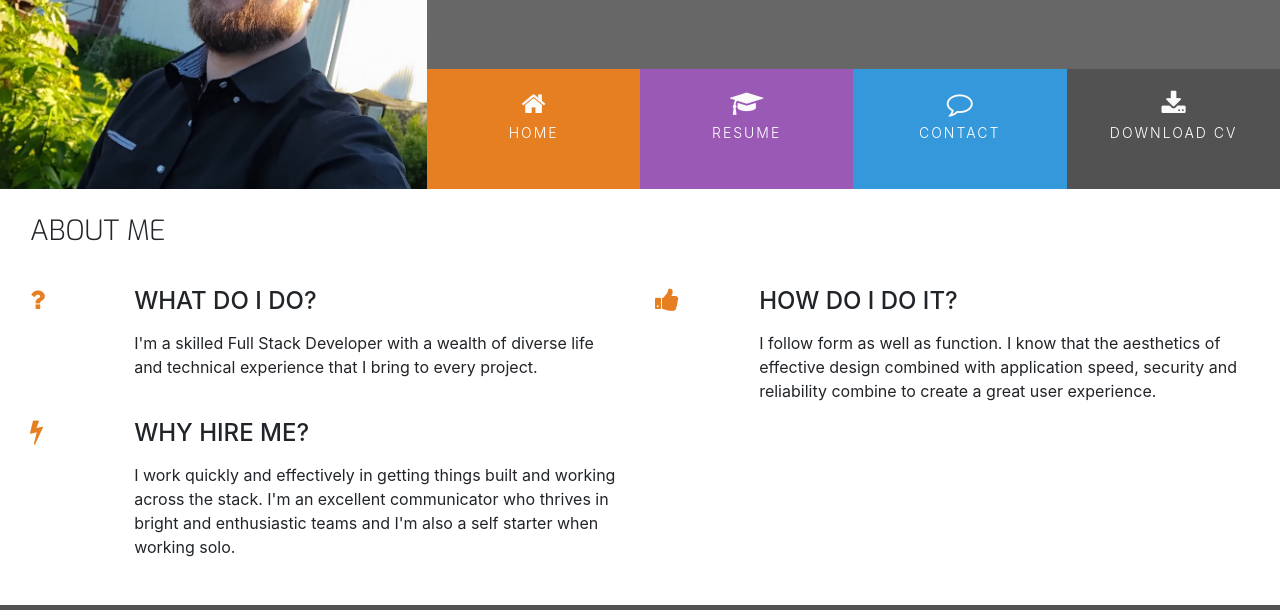
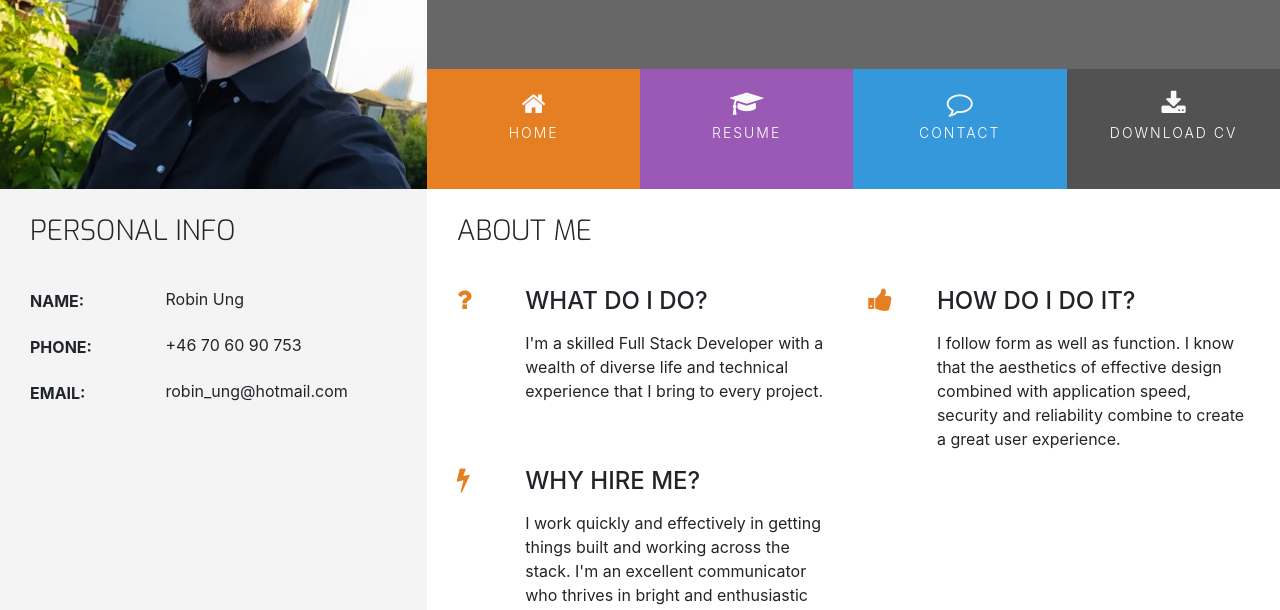
Before and after one commit to NiborGnu/CV-site, a plain HTML site: page index.html in a window 1280 px wide. Shown: the part 180-790 px from the top of the page. Drawn offline with nearby package versions, Linux system fonts and the light colour scheme.

Commit message:
Add personal info section and styling

```diff
--- a/assets/css/style.css
+++ b/assets/css/style.css
@@ -8,6 +8,10 @@
 
 .bg-color-three-reasons {
     background-color: #fff;
+}
+
+.bg-color-personal-info {
+    background-color: #f4f4f4;
 }
 
 .ui-menu-color-home {
@@ -64,23 +68,6 @@ h4 {
 
 .inline-block {
     display: inline-block;
-}
-
-.row-table {
-    display: table;
-}
-
-.section-column {
-    display: table-cell;
-    padding: 0 30px 30px;
-    float: none;
-}
-
-.section-heading {
-    font-family: "Exo", sans-serif;
-    font-weight: 300;
-    margin-top: 25px;
-    margin-bottom: 40px;
 }
 
 /*--------------------------------------------Heading*/
@@ -228,7 +215,7 @@ footer {
     padding: 20px;
 }
 
-/* ----------------------------------------Three reasons*/
+/* ----------------------------------------Three Reasons */
 
 .three-reasons-icon {
     font-size: 26px;
@@ -238,3 +225,38 @@ footer {
 .three-reasons-heading {
     margin-bottom: 15px;
 }
+
+/* ----------------------------------------Personal Info */
+
+.personal-info-item {
+    margin-bottom: 20px;
+    display: block;
+    clear: both;
+}
+
+.personal-info-item .key,
+.personal-info-item .value {
+    padding-right: 8px;
+    display: inline-block;
+}
+
+.personal-info-item .key p,
+.personal-info-item .value p {
+    margin: 0;
+}
+
+.personal-info-item .key {
+    width: 30%;
+    margin-right: 21px;
+    padding-top: 2px;
+    vertical-align: top;
+}
+
+.personal-info-item .key p {
+    font-weight: 700;
+}
+
+.personal-info-item .value {
+    position: relative;
+    width: 60%;
+}
--- a/index.html
+++ b/index.html
@@ -52,7 +52,52 @@
         </div>
     </header>
     <section class="container-fluid">
-        <div class="row row-table">
+        <div class="row">
+            <div class="col-md-4 bg-color-personal-info section-column">
+                <div class="row">
+                    <div class="col-12">
+                        <h3 class="section-heading uppercase">
+                            Personal Info
+                        </h3>
+                    </div>
+                </div>
+                <div class="personal-info-item">
+                    <div class="key">
+                        <p class="uppercase">
+                            Name:
+                        </p>
+                    </div>
+                    <div class="value">
+                        <p>
+                            Robin Ung
+                        </p>
+                    </div>
+                </div>
+                <div class="personal-info-item">
+                    <div class="key">
+                        <p class="uppercase">
+                            Phone:
+                        </p>
+                    </div>
+                    <div class="value">
+                        <p>
+                            +46 70 60 90 753
+                        </p>
+                    </div>
+                </div>
+                <div class="personal-info-item">
+                    <div class="key">
+                        <p class="uppercase">
+                            Email:
+                        </p>
+                    </div>
+                    <div class="value">
+                        <p>
+                            robin_ung@hotmail.com
+                        </p>
+                    </div>
+                </div>
+            </div>
             <div class="col-md-8 bg-color-three-reasons section-column">
                 <div class="row">
                     <div class="col">
```
